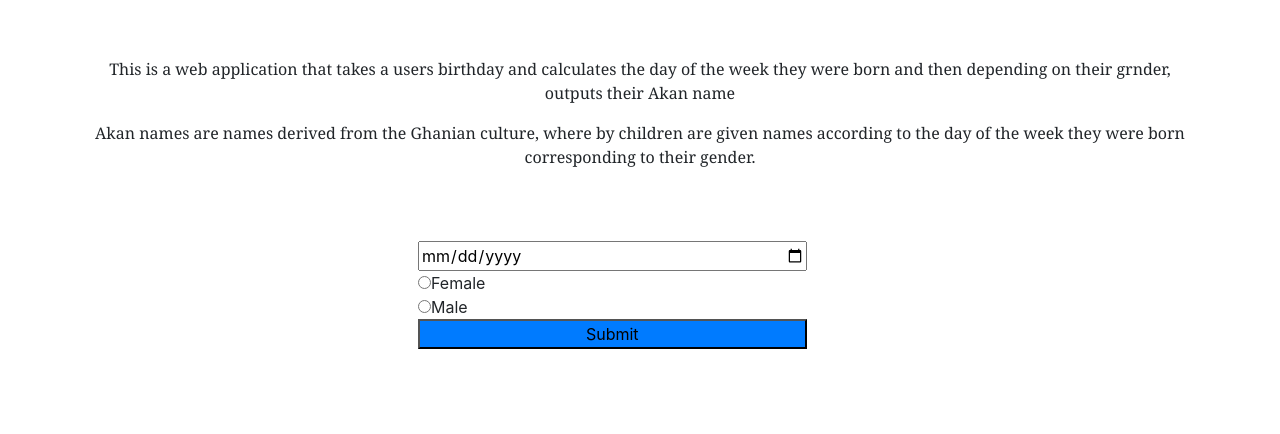
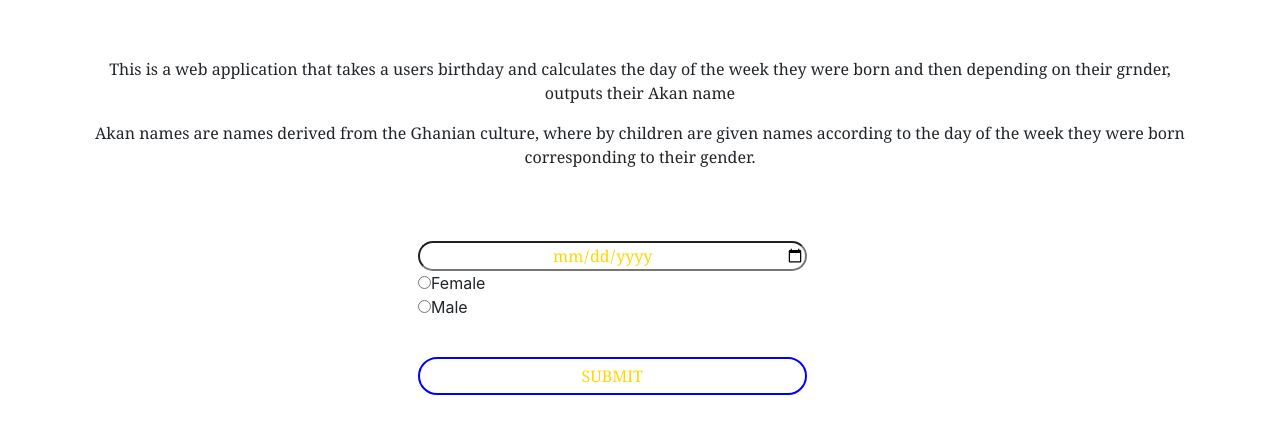
Before and after one commit to IreneMercy/Kan-Names, a plain HTML site: page index.html in a window 1280 px wide. Drawn offline with nearby package versions, Linux system fonts and the light colour scheme.

Commit message:
Add style to submit button

```diff
--- a/css/style.css
+++ b/css/style.css
@@ -11,3 +11,21 @@
   padding-top: 5%;
   font-family: georgia;
 }
+#birth{
+  border-radius: 20px;
+  color: gold;
+  font-family: georgia;
+  text-align: center;
+}
+#submitButton{
+  border-radius:20px;
+  color:gold;
+  font-family: georgia;
+  border:2px solid blue;
+  background-color: transparent;
+  padding-top: 5px;
+  padding-bottom: 5px;
+  margin-top: 5%;
+  text-transform: uppercase;
+
+}
--- a/index.html
+++ b/index.html
@@ -25,7 +25,7 @@
               <br>
               <input type="radio" id="male"name="male" value="male">Male
             </div>
-            <input class="input bg-primary" type="submit" value="Submit" id="submitButton" onsubmit= akanName(); />
+            <input class="input" type="submit" value="Submit" id="submitButton" onsubmit= akanName(); />
           </form>
 
           <p id="result"></p>
--- a/js/khan-name.js
+++ b/js/khan-name.js
@@ -19,12 +19,14 @@ var dayOfTheWeek = ["Sunday", "Monday", "Tuesday", "Wednsday", "Thursday", "Frid
 var dayCalculate = parseInt(((CC / 4) - 2 * CC - 1) + ((5 * YY / 4)) + ((26 * (MM + 1) / 10))) % 7;
 
 var gender = document.getElementById('genders').value;
-   if (document.getElementById('male').checked) {
-        gender = document.getElementById('male').value;
+    myform.addEventLiatener('submit', function akanName(event)){
+      if (document.getElementById('male').checked) {
+           gender = document.getElementById('male').value;
+    }
+
        // var maleName = male[dayCalculate - 1]
        // var day = dayOfTheWeek[dayCalculate -1]
        // alert(" Since you were born on " + day + " Your name is "+maleName);
-       }
        else if ( gender = document.getElementById('female').checked) {
         gender = document.getElementById('female').value;
 
```
